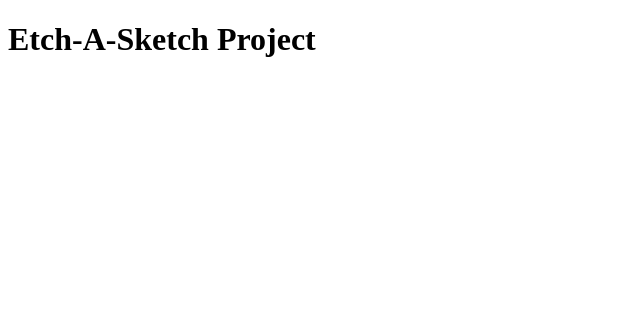
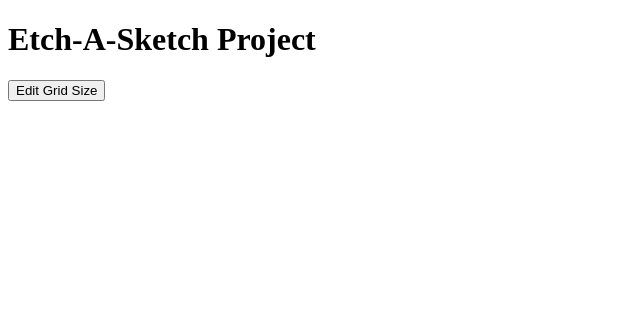
Before and after one commit to chrislae-garcia/etch-a-sketch, a plain HTML site: page index.html in a window 1280 px wide. Shown: the whole page, without its empty margins (0-640 px from the left). Drawn offline with Linux system fonts and the light colour scheme.

Commit message:
Add <button> to edit grid size

```diff
--- a/index.html
+++ b/index.html
@@ -11,6 +11,7 @@
 
 <body>
   <h1>Etch-A-Sketch Project</h1>
+  <button id="btn-edit-grid">Edit Grid Size</button>
   <div class="container"></div>
 </body>
 
```
